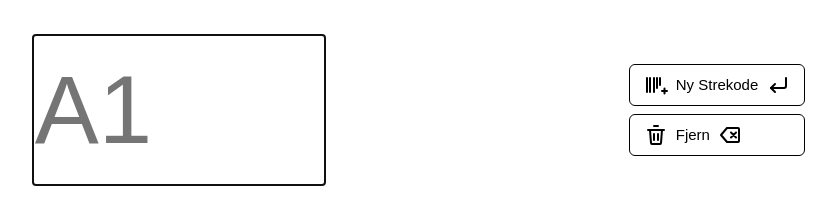
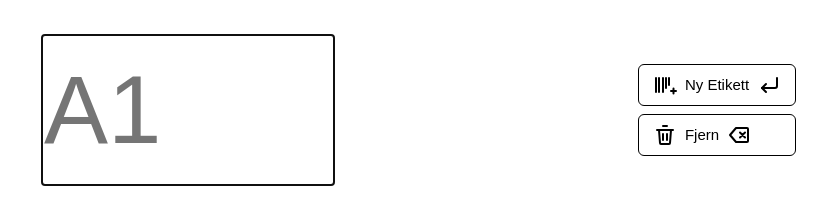
Before and after one commit to Martialcart/HylleKoder, a plain HTML site: page index.html in a window 1280 px wide. Shown: the part 69-267 px from the top of the page, without its empty margins (239-1075 px from the left). Drawn offline with Linux system fonts and the light colour scheme.

Commit message:
chore: consistent naming for buttons

```diff
--- a/index.html
+++ b/index.html
@@ -88,7 +88,7 @@
 
 			<button onclick="window.handleCreateClick(event)">
 			    <svg class="icon"><use href="#i-barcode"/></svg>
-			    Ny Strekode
+			    Ny Etikett
 			    <svg class="icon"><use href="#i-enter"/></svg>
 			</button>
 			<button onclick="window.handleDeleteClick(event)">
```
